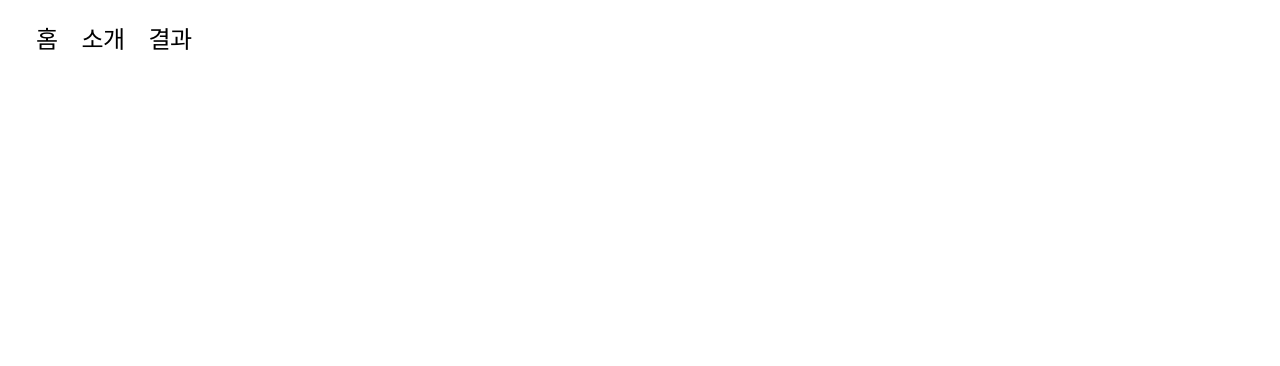
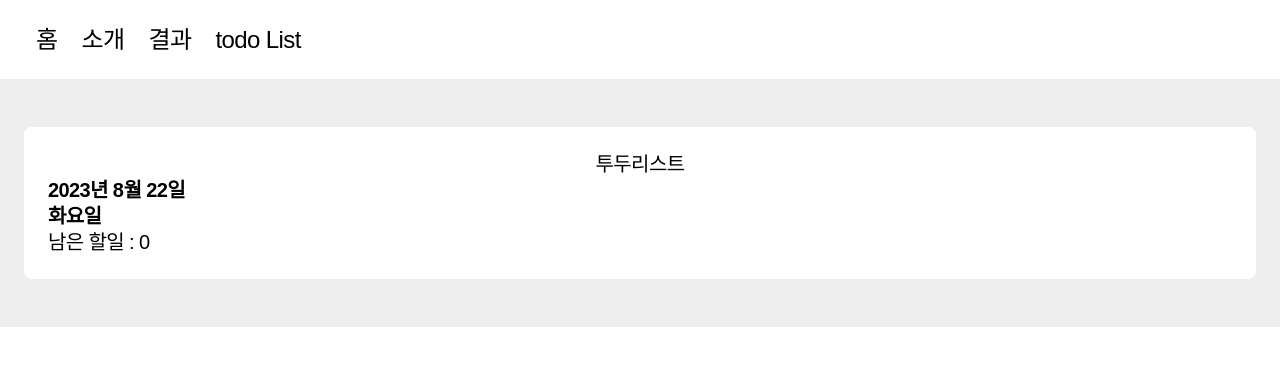
Before and after one commit to handdang/react-study, a React (Vite) app in the folder vite-project/: page /todo in a window 1280 px wide. Before the commit this address had no page. Shown: the top 366 px of the page. Built offline with nearby package versions, Linux system fonts and the light colour scheme.

Commit message:
투두 리스트 페이지

```diff
--- /dev/null
+++ b/vite-project/src/assets/todo.scss
@@ -0,0 +1,7 @@
+.todolist-wrpper{
+    background-color: #eee;margin: 0px -24px;padding: 48px 24px;
+    section{
+        background-color: #fff;border-radius: 8px;;padding: 24px;
+        > div{text-align: left;}
+    }
+}
--- /dev/null
+++ b/vite-project/src/components/todo/header.tsx
@@ -0,0 +1,19 @@
+const todoHeader = () => {
+    const date = new Date();
+    const year = date.getFullYear();
+    const month = date.getMonth() + 1;
+    const day = date.getDate();
+    const weekday = [
+        "일요일","월요일","화요일","수요일","목요일","금요일","토요일",
+    ];
+    const count = 0;
+    const yoil = weekday[date.getDay()];
+
+    return <div>
+        <h2>{ year }년 {month}월 {day}일</h2>
+        <h2>{yoil}</h2>
+        <p>남은 할일 : {count}</p>
+    </div>
+}
+
+export default todoHeader
--- a/vite-project/src/pages/About.tsx
+++ b/vite-project/src/pages/About.tsx
@@ -1,6 +1,6 @@
 import "~/about.scss"
 const About = () => {
-    return <div className="test"><p>하 링크 이동 하는거도 개어렵네;;</p></div>
+    return <div className="test"><p>페이지 2</p></div>
 }
 
 export default About
--- a/vite-project/src/pages/App.tsx
+++ b/vite-project/src/pages/App.tsx
@@ -1,9 +1,10 @@
-import '../App.css'
+import '@/App.css'
 import { BrowserRouter, Routes, Route, Link } from "react-router-dom";
 
 import Home from './Home';
 import About from './About';
 import Result from './Result';
+import Todo from './Todo';
 
 function App() {
   return (
@@ -11,14 +12,16 @@ function App() {
     <div className="wrap">
       <div className="header">
           <Link to="/">홈</Link><br/>
-          <Link to="/about">소개</Link><br/>
+          <Link to="about">소개</Link><br/>
           <Link to="result">결과</Link><br/>
+          <Link to="todo">todo List</Link><br/>
         </div>
         <div className="main">
           <Routes>
             <Route path="/" element={<Home />} />
             <Route path="about" element={<About />} />
             <Route path="result" element={<Result />} />
+            <Route path="todo" element={<Todo />} />
           </Routes>
         </div>
     </div>
--- a/vite-project/src/pages/Home.tsx
+++ b/vite-project/src/pages/Home.tsx
@@ -8,10 +8,10 @@ const Home = () => {
         console.log(videoEl.paused)
         if(videoEl.paused){
             videoEl.play();
-            setTitle('재생');
+            setTitle('정지');
         }else{
             videoEl.pause();
-            setTitle('정지');
+            setTitle('재생');
         }
     }
     const onChange = (e: { target: { value: SetStateAction<string>; }; }) => {
--- a/vite-project/src/pages/Result.tsx
+++ b/vite-project/src/pages/Result.tsx
@@ -1,5 +1,5 @@
 const Result = () => {
-    return <div><p>흠냐리 ㅠ</p></div>
+    return <div><p>결과</p></div>
 }
 
 export default Result
--- /dev/null
+++ b/vite-project/src/pages/Todo.tsx
@@ -0,0 +1,13 @@
+//앞글자가 대문자여야함
+import TodoHead from '@/components/todo/header.tsx';
+import '~/todo.scss'
+const Todo = () => {
+    return <div className="todolist-wrpper">
+        <section>
+            <p>투두리스트</p>
+            <TodoHead />
+        </section>
+
+    </div>
+}
+export default Todo
```
